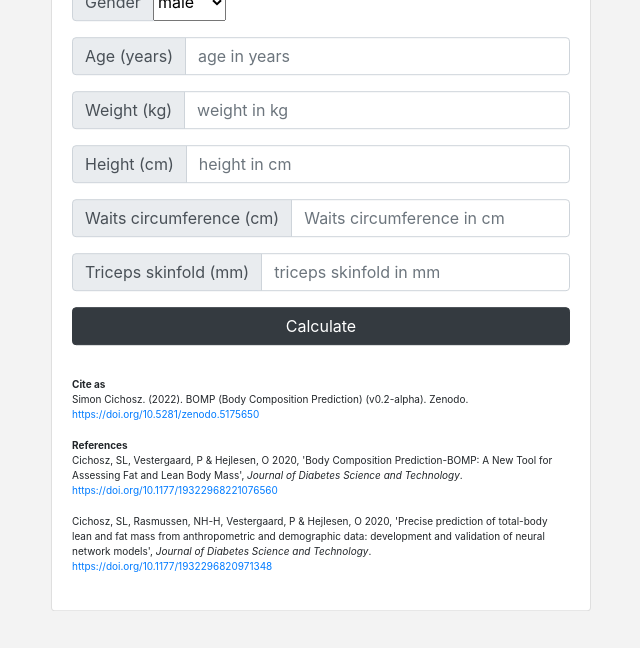
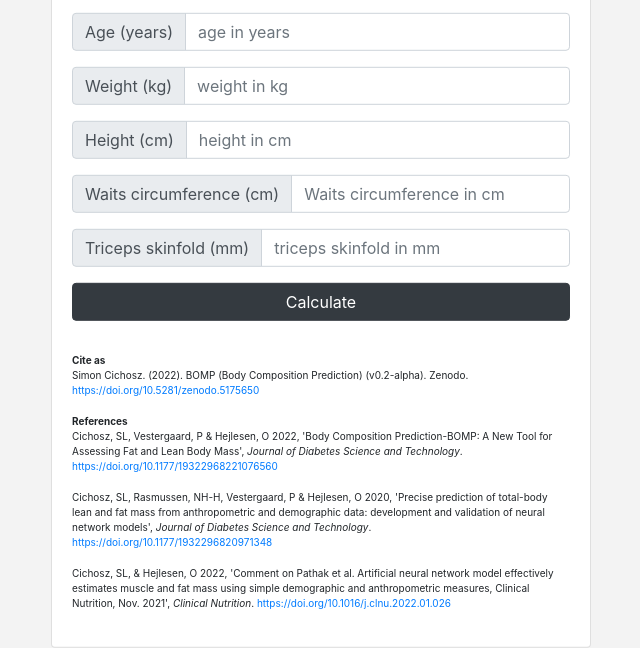
Before and after one commit to simcich/BOMP, a plain HTML site: page BOMP/web/index.html in a window 1280 px wide. Shown: the part 221-869 px from the top of the page, without its empty margins (319-959 px from the left). Before the commit the page ends 832 px from the top, so only its background shows below. Drawn offline with nearby package versions, Linux system fonts and the light colour scheme.

Commit message:
Update index.html

```diff
--- a/BOMP/web/index.html
+++ b/BOMP/web/index.html
@@ -167,8 +167,10 @@
                 <p >Simon Cichosz. (2022). BOMP (Body Composition Prediction) (v0.2-alpha). Zenodo. <a href="https://doi.org/10.5281/zenodo.5819543" target="blank">https://doi.org/10.5281/zenodo.5175650</a></p>
 
                 <b >References</b>
-                 <p >Cichosz, SL, Vestergaard, P & Hejlesen, O 2020, 'Body Composition Prediction-BOMP: A New Tool for Assessing Fat and Lean Body Mass', <i>Journal of Diabetes Science and Technology</i>. <a href="https://doi.org/10.1177/19322968221076560" target="blank">https://doi.org/10.1177/19322968221076560</a></p>
+                 <p >Cichosz, SL, Vestergaard, P & Hejlesen, O 2022, 'Body Composition Prediction-BOMP: A New Tool for Assessing Fat and Lean Body Mass', <i>Journal of Diabetes Science and Technology</i>. <a href="https://doi.org/10.1177/19322968221076560" target="blank">https://doi.org/10.1177/19322968221076560</a></p>
                   <p >Cichosz, SL, Rasmussen, NH-H, Vestergaard, P & Hejlesen, O 2020, 'Precise prediction of total-body lean and fat mass from anthropometric and demographic data: development and validation of neural network models', <i>Journal of Diabetes Science and Technology</i>. <a href="https://doi.org/10.1177/1932296820971348" target="blank">https://doi.org/10.1177/1932296820971348</a></p>
+                   <p >Cichosz, SL,  & Hejlesen, O 2022, 'Comment on Pathak et al. Artificial neural network model effectively estimates muscle and fat mass using simple demographic and anthropometric measures, Clinical Nutrition, Nov. 2021', <i>Clinical Nutrition</i>. <a href="https://doi.org/10.1016/j.clnu.2022.01.026" target="blank">https://doi.org/10.1016/j.clnu.2022.01.026</a></p>
+
             </div>
 
 
```
